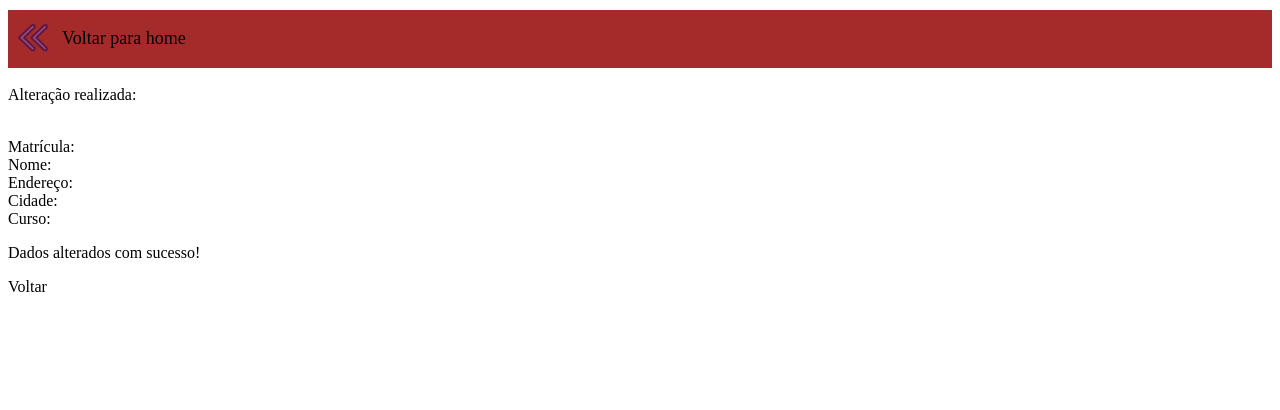
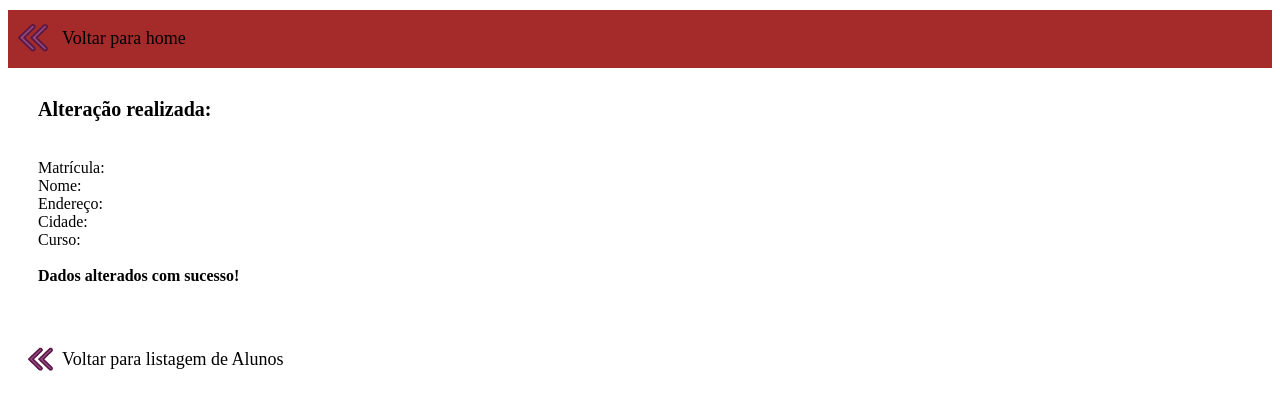
Before and after one commit to alinenecchi/trabalho_03_integracao_php_bd, a PHP site: page /alunos/confirma_alteracao_aluno.php?cod_alter=29 in a window 1280 px wide. Shown: the part 73-483 px from the top of the page. Run offline with PHP 8.4, Linux system fonts and the light colour scheme; data comes from the database, SQL or seed files in the repository; data that the repository does not hold is empty.

Commit message:
css confirmação/inserção/deletar alunos

```diff
--- a/alunos/aluno_a_deletar.php
+++ b/alunos/aluno_a_deletar.php
@@ -15,6 +15,7 @@
     <h1>Deletar Aluno</h1>
     <h3>Alanda | Aline Cruz | Aline Dias | Bruna Rossoni</h3>
   </div>
+
   <section id="backNav">
       <a href="../index.php">
         <div id="backButton">
--- a/alunos/confirma_alteracao_aluno.php
+++ b/alunos/confirma_alteracao_aluno.php
@@ -5,6 +5,7 @@
 
     <style type="text/css">
       @import "../css/stylesheet.css";
+      @import "../css/alunos.css";
     </style>
   </head>
 
@@ -27,6 +28,7 @@
       </a>
     </section>
 
+    <div id="alteracaoConfirmada">
       <?php
         $Matricula=$_GET['cod_alter'];
         $nome_alter=$_GET['nome_alter'];
@@ -37,7 +39,7 @@
         require("../conecta.inc.php");
         $ok = conecta_bd() or die ("Não é possível conectar-se ao servidor.");
         mysqli_query($ok, "update alunos set nome_aluno='$nome_alter', endereco='$endereco_alter', cidade='$cidade_alter', curso ='$curso_alter' where matricula='$Matricula'") or die ("Não é possível alterar dados do Aluno!!");
-	print("<br>Alteração realizada:<p>");
+        print("<p>Alteração realizada:</p>");
         $pesquisa = mysqli_query($ok, " select * from alunos, cidades, cursos where alunos.matricula = '$Matricula' and cidades.cod_cidade=alunos.cidade and cursos.codigo=alunos.curso") or die ("Não é possível acessar dados do Aluno");
 
         $linha=mysqli_fetch_array($pesquisa);
@@ -46,14 +48,26 @@
           $Endereco   =$linha["endereco"];
           $Cidade     =$linha["nome_cid"];
           $Curso      =$linha["nome_curso"];
-	print( "<br>Matrícula: $cod_aluno
+        print("<br>Matrícula: $cod_aluno
             <br>Nome: <b>$Nome_aluno</b>
             <br>Endereço: $Endereco
             <br>Cidade: $Cidade
-			<br>Curso: $Curso<p>");
+            <br>Curso: $Curso<br><br>");
 
-	print("Dados alterados com sucesso!");
+        print("<b>Dados alterados com sucesso!</b>");
       ?>
-<p><a href="./lista_alunos.php">Voltar</a>
+    </div>
+
+    <section id="cancelarNav";>
+			<a href="lista_alunos.php">
+				<div id="CancelarButton">
+					<img src="../images/back.png" id="cancelarIcon">
+				</div>
+
+				<div id="cancelarText">
+					Voltar para listagem de Alunos
+				</div>
+			</a>
+		</section>
   </body>
 </html>
--- a/alunos/inserir_alunos.php
+++ b/alunos/inserir_alunos.php
@@ -11,7 +11,7 @@
 
     <body>
         <div id="header">
-          <h1>Inserir Alunos</h1>
+          <h1>Confirmação inserção de Alunos</h1>
           <h3>Alanda | Aline Cruz | Aline Dias | Bruna Rossoni</h3>
         </div>
 
--- a/css/alunos.css
+++ b/css/alunos.css
@@ -93,3 +93,13 @@
   padding: 1px 10px 1px 10px;
   margin-top: 20px;
 }
+
+#alteracaoConfirmada {
+  padding: 10px 50px 0px 0px;
+  margin-left: 30px;
+}
+
+#alteracaoConfirmada p {
+  font-size: 20px;
+  font-weight: bold;
+}
```
Also changed, not shown: alunos/aluno_deletado.php (+18 -11 lines). Lines whose indentation alone changed are shown as unchanged.
